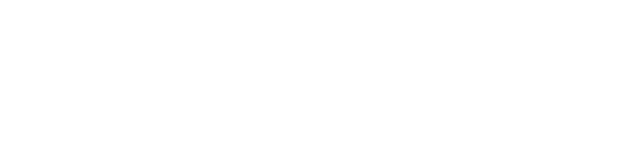
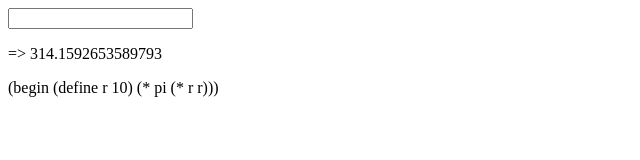
Before and after one commit to jpittis/lispy, a plain HTML site: page index.html in a window 1280 px wide. Shown: the whole page, without its empty margins (0-640 px from the left). Drawn offline with Linux system fonts and the light colour scheme.

Commit message:
Add a REPL

```diff
--- a/index.html
+++ b/index.html
@@ -7,6 +7,7 @@
   <title>Lispy</title>
 </head>
 <body>
+  <input type="text" onkeydown="onInput(this)">
   <script src="lispy.js"></script>
 </body>
 </html>
--- a/lispy.js
+++ b/lispy.js
@@ -67,9 +67,31 @@ function eval(ast, env) {
   }
 }
 
-const program = '(begin (define r 10) (* pi (* r r)))';
-const ast = parse(program);
-console.log('ast:', ast);
-const env = createEnv();
-const result = eval(ast, env);
-console.log('result:', result);
+function pushResult(result) {
+  const resultElement = document.createElement('p');
+  resultElement.innerText = result;
+  const parent = document.body;
+  const sibling = parent.children[0].nextSibling;
+  parent.insertBefore(resultElement, sibling);
+}
+
+function onInput(element) {
+  if (event.key === 'Enter') {
+    evalRepl(element);
+  }
+}
+
+function evalRepl(element) {
+  const program = element.value;
+  const ast = parse(program);
+  const env = createEnv();
+  const result = eval(ast, env);
+  pushResult(program);
+  pushResult('=> ' + String(result));
+  element.value = '';
+}
+
+const inputField = document.body.children[0];
+const defaultProgram = '(begin (define r 10) (* pi (* r r)))';
+inputField.value = defaultProgram;
+evalRepl(inputField);
```
